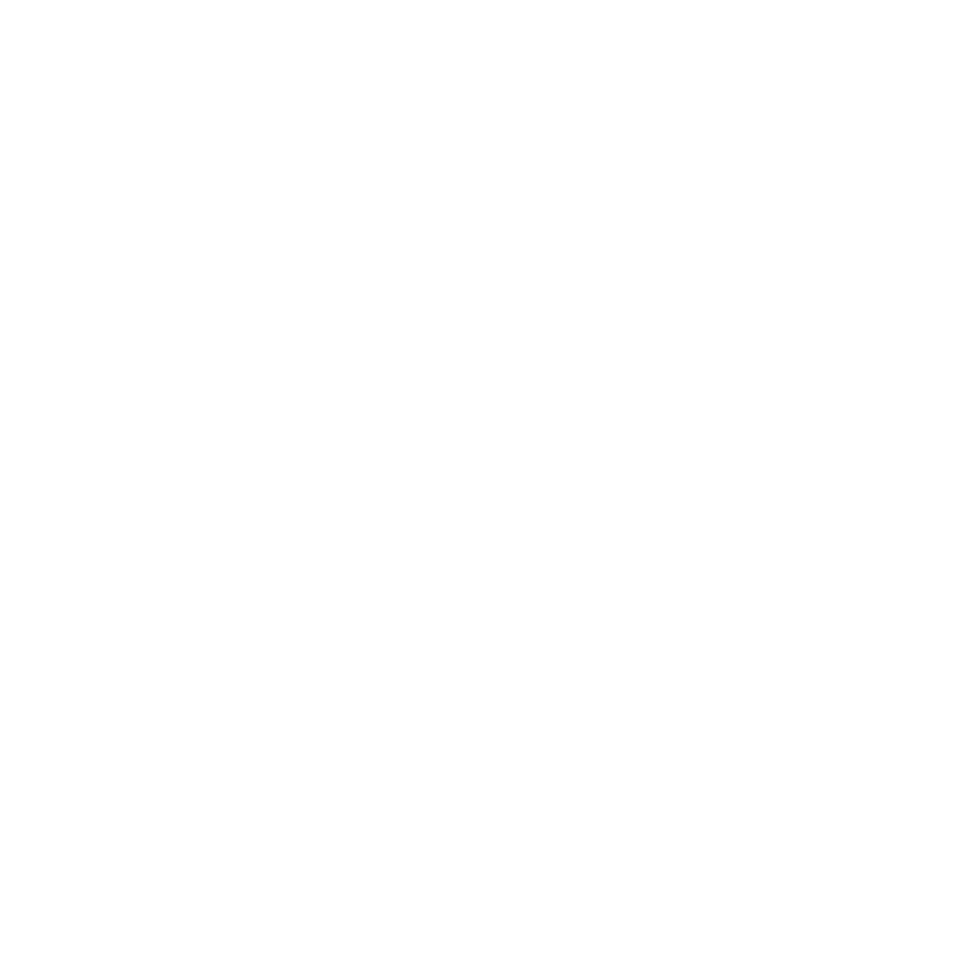
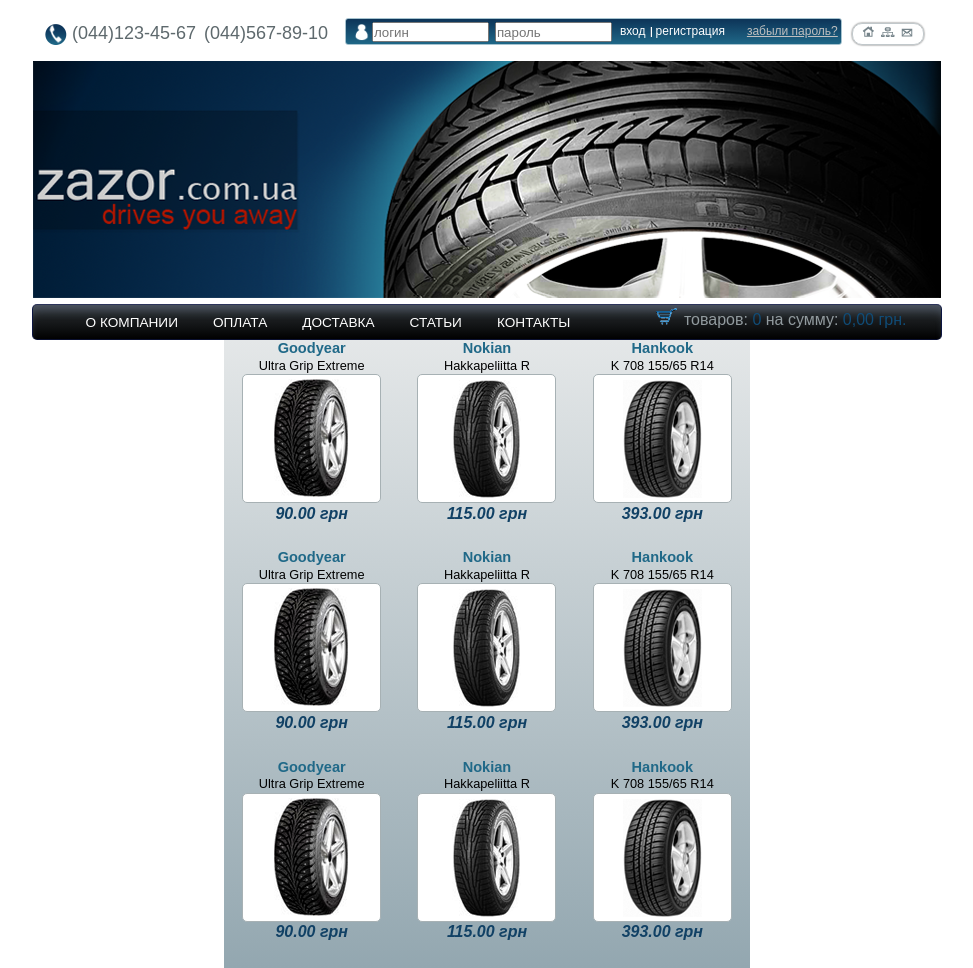
Before and after one commit to ArtemMatviienko/hw6, a plain HTML site: page index.html in a window 1280 px wide. Shown: the whole page, without its empty margins (153-1126 px from the left). Before the commit the page ends 800 px from the top, so only its background shows below. Drawn offline with Linux system fonts and the light colour scheme.

Commit message:
added header navigation and middle_column

```diff
--- a/css/style.css
+++ b/css/style.css
@@ -0,0 +1,201 @@
+* {
+  margin: 0px;
+  padding: 0px;
+}
+
+body {
+  display: flex;
+  flex-wrap: wrap;
+  justify-content: center;
+  font-family: Lucida, sans-serif;
+}
+
+/*HEADER*/
+
+header {
+  margin: 18px 0px 11px 0px;
+}
+
+.tophead {
+  display: flex;
+  justify-content: center;
+}
+
+.phone {
+  width: 22px;
+  height: 22px;
+  margin: 5px;
+}
+
+.ph_number1 {
+  color: #5e696d;
+  font-family: Arial, sans-serif;
+  font-size: 18px;
+  margin-right: 8px;
+  margin-top: 5px;
+}
+
+.ph_number2 {
+  color: #5e696d;
+  font-family: Arial, sans-serif;
+  font-size: 18px;
+  margin-right: 17px;
+  margin-top: 5px;
+}
+
+.autorize {
+  display: flex;
+  justify-content: center;
+  width: 495px;
+  height: 25px;
+  background: linear-gradient(to top, #1f6787, #0d3458);
+  font-size: 12px;
+  border: 1px solid #a6c3cf;
+  border-radius: 3px;
+}
+
+.doll {
+  margin: 4px 3px 3px 7px;
+}
+
+.autorize form {
+  display: flex;
+  justify-content: center;
+}
+
+.autor {
+  width: 113px;
+  height: 16px;
+  margin: 3px 6px 4px 0px;
+}
+
+.autorize a {
+  text-decoration: none;
+  color: #ffffff;
+  margin: 5px 2px 5px;
+}
+
+.smallbar {
+  width: 1px;
+  height: 10px;
+  background-color: #ffffff;
+  border-left: 1px solid #4b6983;
+  margin: 8px 2px;
+}
+
+.autorize .forgot {
+  margin-left: 20px;
+  color: #bfbfbf;
+  text-decoration: underline;
+}
+
+.links {
+  margin: 5px 10px;
+  padding: 0px 9px;
+  border: 1px solid #c1c8cb;
+  border-radius: 10px;
+  box-shadow: 0px 0px 2px 0px rgba(0,0,0,0.75);
+}
+
+/*HEADER ENDS HERE*/
+/*NAVIGATION*/
+
+nav {
+  display: flex;
+  justify-content: space-around;
+  width: 908px;
+  height: 34px;
+  background: linear-gradient(to top, #010101, #2d3236);
+  margin-top: 6px;
+  border: 1px solid #0d1642;
+  border-top: 1px solid #2c345a;
+  border-bottom: 1px solid #0a1030;
+  border-radius: 5px;
+  box-shadow: 0px 2px 5px 1px rgba(82,81,82,1);
+  box-shadow: inset 0px 10px 10px -5px rgba(77,86,99,1);
+}
+
+.navigation {
+  display: flex;
+  justify-content: center;
+  list-style: none;
+  height: 34px;
+}
+
+.navigation li {
+  margin: 3px;
+  padding: 5px 14px 4px 15px;
+}
+
+.navigation a {
+  text-decoration: none;
+  color: white;
+  font-size: 13.64px;
+}
+
+.navigation li:hover {
+  background: linear-gradient(to top, #0d3458, #1f6787);
+  border-bottom: 1px solid #09233b;
+  border-radius: 10px;
+}
+
+.cart {
+  color: #929b9f;
+}
+
+.commodities {
+  color: #104c77;
+}
+
+.sum {
+  color: #104c77;
+}
+
+/*MAIN PART STRATS HERE*/
+
+main {
+
+}
+
+.middle_column {
+  display: flex;
+  flex-wrap: wrap;
+  justify-content: space-around;
+  width: 526px;
+  height: 628px;
+  background: linear-gradient(to top, #93a7b0, #e4e7e8);
+}
+
+.tire {
+  display: flex;
+  flex-wrap: wrap;
+  justify-content: center;
+  width: 146px;
+  height: 184px;
+}
+
+.tire h6 {
+  font-size: 14.59px;
+  color: #206988;
+  margin: 0px 18px;
+}
+
+.name {
+  font-size: 12.77px;
+}
+
+.tire img {
+  width: 137px;
+  height: 127px;
+  background-color: #ffffff;
+  border: 1px solid #a7b1b4;
+  border-radius: 5px;
+}
+
+.tire_price {
+  font-family: Arial, Tahoma, sans-serif;
+  font-style: italic;
+  font-size: 16px;
+  font-weight: bold;
+  color: #114165;
+}
--- a/index.html
+++ b/index.html
@@ -5,8 +5,132 @@
   <meta name="viewport" content="width=device-width, initial-scale=1.0">
   <meta http-equiv="X-UA-Compatible" content="ie=edge">
   <title>Document</title>
+  <link rel="stylesheet" href="css/style.css">
 </head>
 <body>
 
+  <header>
+    <div class="tophead">
+
+      <img class="phone" src="img/phone.png">
+      <span class="ph_number1">(044)123-45-67</span>
+      <span class="ph_number2">(044)567-89-10</span>
+
+      <div class="autorize">
+        <img class="doll" src="img/autorize.png">
+        <form action="get">
+          <input class="autor" type="text" placeholder="логин" name="#">
+          <input class="autor" type="password" placeholder="пароль" name="#">
+        </form>
+        <a href="">вход</a>
+        <div class="smallbar"></div>
+        <a href="">регистрация</a>
+        <a class="forgot" href="">забыли пароль?</a>
+      </div>
+
+      <div class="links">
+        <img src="img/home.png">
+        <img src="img/map.png">
+        <img src="img/letter.png">
+      </div>
+
+    </div>
+  </header>
+
+  <img class="bg" src="img/bg.png">
+
+  <nav>
+    <ul class="navigation">
+      <li><a href="">О КОМПАНИИ</a></li>
+      <li><a href="">ОПЛАТА</a></li>
+      <li><a href="">ДОСТАВКА</a></li>
+      <li><a href="">СТАТЬИ</a></li>
+      <li><a href="">КОНТАКТЫ</a></li>
+    </ul>
+
+    <div class="cart">
+      <img src="img/cart.png" alt="cart">
+      <span>товаров:</span>
+      <span class="commodities">0</span>
+      <span>на сумму:</span>
+      <span class="sum">0,00 грн.</span>
+    </div>
+  </nav>
+
+  <main>
+    <div class="left_column">
+
+    </div>
+
+    <div class="middle_column">
+      <div class="tire">
+        <h6>Goodyear</h6>
+        <span class="name">Ultra Grip Extreme</span>
+        <img src="img/tire1.png" alt="tire1">
+        <span class="tire_price">90.00 грн</span>
+      </div>
+
+      <div class="tire">
+        <h6>Nokian</h6>
+        <span class="name">Hakkapeliitta R</span>
+        <img src="img/tire2.png" alt="tire2">
+        <span class="tire_price">115.00 грн</span>
+      </div>
+
+      <div class="tire">
+        <h6>Hankook</h6>
+        <span class="name">K 708 155/65 R14</span>
+        <img src="img/tire3.png" alt="tire3">
+        <span class="tire_price">393.00 грн</span>
+      </div>
+
+      <div class="tire">
+        <h6>Goodyear</h6>
+        <span class="name">Ultra Grip Extreme</span>
+        <img src="img/tire1.png" alt="tire1">
+        <span class="tire_price">90.00 грн</span>
+      </div>
+
+      <div class="tire">
+        <h6>Nokian</h6>
+        <span class="name">Hakkapeliitta R</span>
+        <img src="img/tire2.png" alt="tire2">
+        <span class="tire_price">115.00 грн</span>
+      </div>
+
+      <div class="tire">
+        <h6>Hankook</h6>
+        <span class="name">K 708 155/65 R14</span>
+        <img src="img/tire3.png" alt="tire3">
+        <span class="tire_price">393.00 грн</span>
+      </div>
+
+      <div class="tire">
+        <h6>Goodyear</h6>
+        <span class="name">Ultra Grip Extreme</span>
+        <img src="img/tire1.png" alt="tire1">
+        <span class="tire_price">90.00 грн</span>
+      </div>
+
+      <div class="tire">
+        <h6>Nokian</h6>
+        <span class="name">Hakkapeliitta R</span>
+        <img src="img/tire2.png" alt="tire2">
+        <span class="tire_price">115.00 грн</span>
+      </div>
+
+      <div class="tire">
+        <h6>Hankook</h6>
+        <span class="name">K 708 155/65 R14</span>
+        <img src="img/tire3.png" alt="tire3">
+        <span class="tire_price">393.00 грн</span>
+      </div>
+    </div>
+
+    <div class="right_column">
+
+    </div>
+  </main>
+
 </body>
 </html>
```
Also changed, not shown: img/autorize.png (added), img/bg.png (added), img/cart.png (added), img/home.png (added), img/letter.png (added), img/map.png (added), img/phone.png (added), img/tire1.png (added), img/tire2.png (added), img/tire3.png (added), 1 other file.
